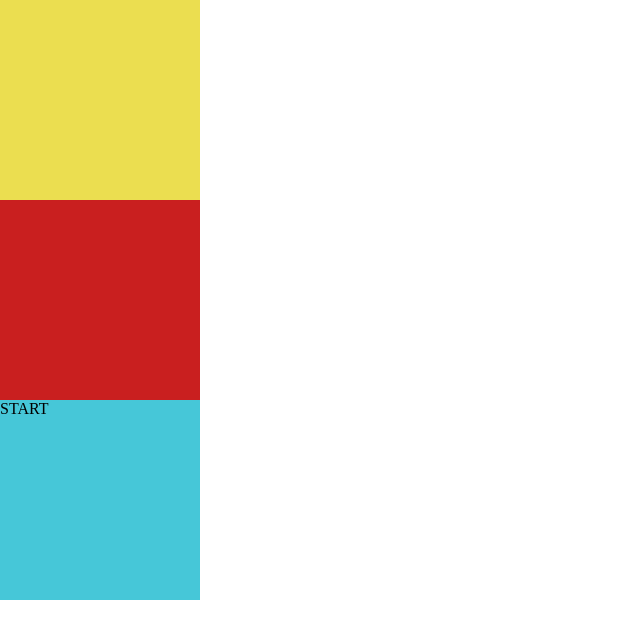
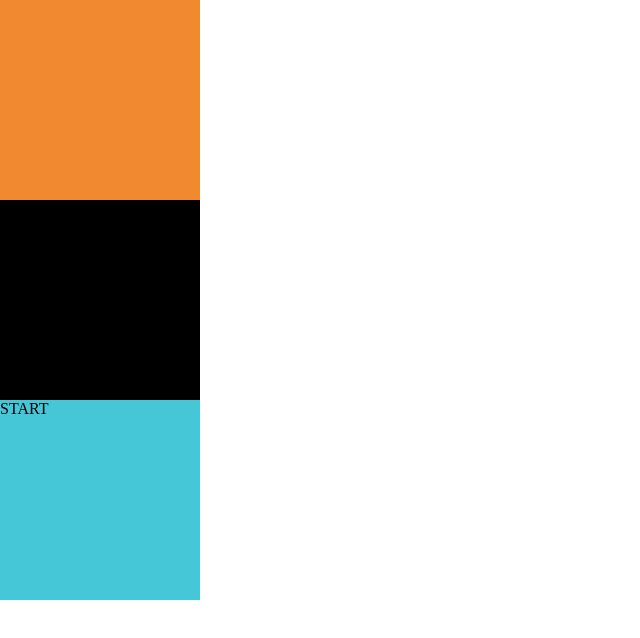
Before and after one commit to kai373/kai373.github.io, a plain HTML site: page index.html in a window 1280 px wide. Shown: the whole page, without its empty margins (0-640 px from the left). Drawn offline with nearby package versions, Linux system fonts and the light colour scheme.

Commit message:
Add files via upload

```diff
--- a/index.html
+++ b/index.html
@@ -98,13 +98,22 @@
     <p id="zero">あなたはアイドルが嫌いです。</p>
     <script src="https://code.jquery.com/jquery-3.5.0.js"></script>
     <script>
-      if (navigator.cookieEnabled) {
-        //cookie 有効
-        $(".contain2").addClass("osusi");
-      } else {
-        //cookie 無効
-        $(".contain2").addClass("osusi2");
-      }
+      $(document).ready(function () {
+        if (
+          document.cookie.replace(
+            /(?:(?:^|.;\s)nibu\s\=\s([^;]).$)|^.*$/,
+            "$1"
+          ) !== "true"
+        ) {
+          //該当クッキーが残っていない（始めて開いた）場合の処理
+          //クッキーを半永続的に残す
+          document.cookie = "nibu=true; expires=Fri, 31 Dec 9999 23:59:59 GMT";
+
+          //ポップアップを表示する処理
+          ////////////////////////////////////
+          $(".contain").addClass("kosaka");
+        }
+      });
     </script>
     <script src="main.js"></script>
   </body>
```
